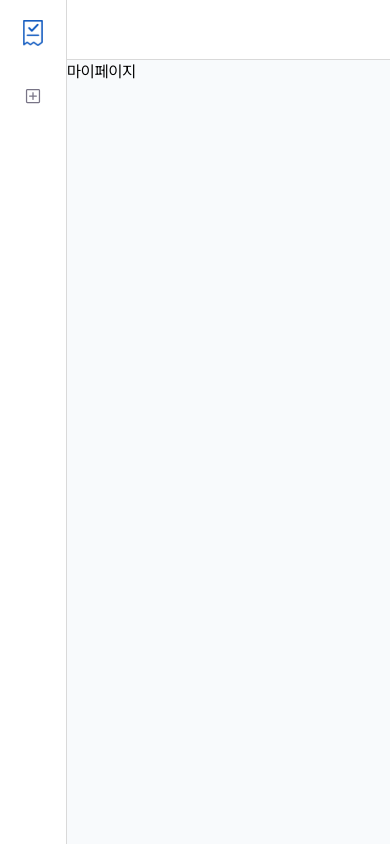
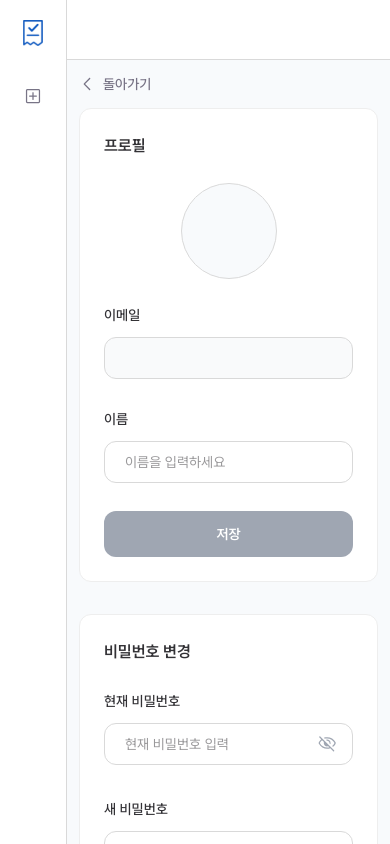
Before and after one commit to LMS10/ReMate, a Next.js app: page /mypage in a window 390 px wide. Built offline with nearby package versions, Linux system fonts and the light colour scheme; no server answers.

Commit message:
✨ Feat: 마이페이지 반응형 구현 및 프로필·비밀번호 변경 연동

```diff
--- a/src/app/(after-login)/mypage/page.tsx
+++ b/src/app/(after-login)/mypage/page.tsx
@@ -1,3 +1,276 @@
+'use client';
+
+import { useEffect, useRef, useState } from 'react';
+import { useQueryClient } from '@tanstack/react-query';
+import { toast } from 'react-toastify';
+import Image from 'next/image';
+import { useRouter } from 'next/navigation';
+import { useGetMe } from '@/apis/auth/auth.queries';
+import { useUploadFileMutation } from '@/apis/file/file.queries';
+import {
+  useUpdateNameMutation,
+  useUpdateProfileImageMutation,
+  useUpdatePasswordMutation,
+} from '@/apis/user/user.queries';
+import Button from '@/components/Buttons';
+import Icon from '@/components/Icon';
+import Input from '@/components/Input';
+import { isApiError } from '@/utils/apiError';
+
+const BASE_URL = process.env.NEXT_PUBLIC_API_URL ?? '';
+
 export default function Page() {
-  return <div>마이페이지</div>;
+  const router = useRouter();
+  const queryClient = useQueryClient();
+  const { data: meData } = useGetMe();
+  const user = meData?.data;
+
+  const fileInputRef = useRef<HTMLInputElement>(null);
+  const selectedFileRef = useRef<File | null>(null);
+  const [hasSelectedFile, setHasSelectedFile] = useState(false);
+  const [previewUrl, setPreviewUrl] = useState<string | null>(null);
+
+  const [name, setName] = useState('');
+  const [initialName, setInitialName] = useState('');
+
+  useEffect(() => {
+    if (!user) return;
+
+    setName(user.name);
+    setInitialName(user.name);
+
+    if (!selectedFileRef.current) {
+      if (user.picture) {
+        const url = user.picture.startsWith('http') ? user.picture : `${BASE_URL}${user.picture}`;
+        setPreviewUrl(url);
+      } else {
+        setPreviewUrl(null);
+      }
+    }
+  }, [user]);
+
+  const [currentPassword, setCurrentPassword] = useState('');
+  const [newPassword, setNewPassword] = useState('');
+  const [confirmPassword, setConfirmPassword] = useState('');
+  const [currentPasswordError, setCurrentPasswordError] = useState('');
+  const [newPasswordError, setNewPasswordError] = useState('');
+  const [confirmPasswordError, setConfirmPasswordError] = useState('');
+
+  const [isProfileLoading, setIsProfileLoading] = useState(false);
+  const [isPasswordLoading, setIsPasswordLoading] = useState(false);
+
+  const { mutateAsync: uploadFile } = useUploadFileMutation();
+  const { mutateAsync: updateProfileImage } = useUpdateProfileImageMutation();
+  const { mutateAsync: updateName } = useUpdateNameMutation();
+  const { mutateAsync: updatePassword } = useUpdatePasswordMutation();
+
+  const isNameChanged = name !== initialName;
+  const isImageChanged = hasSelectedFile;
+  const isProfileChanged = isNameChanged || isImageChanged;
+  const isNameEmpty = name.trim() === '';
+  const isProfileSaveDisabled = !isProfileChanged || isNameEmpty;
+  const isPasswordFilled =
+    currentPassword.length > 0 && newPassword.length > 0 && confirmPassword.length > 0;
+
+  const handleFileChange = (e: React.ChangeEvent<HTMLInputElement>) => {
+    const file = e.target.files?.[0];
+    if (!file) return;
+    selectedFileRef.current = file;
+    setHasSelectedFile(true);
+    const reader = new FileReader();
+    reader.onload = () => setPreviewUrl(reader.result as string);
+    reader.readAsDataURL(file);
+  };
+
+  const handleProfileSave = async () => {
+    setIsProfileLoading(true);
+    try {
+      const tasks: Promise<unknown>[] = [];
+
+      if (isImageChanged && selectedFileRef.current) {
+        tasks.push(
+          uploadFile({ file: selectedFileRef.current, type: 'PROFILE' })
+            .then((res: { fileId: number }) => updateProfileImage({ fileId: res.fileId }))
+            .catch((err: unknown) => {
+              if (isApiError(err) && err.status === 400) {
+                toast.error('허용되지 않은 파일 형식입니다.');
+              } else if (isApiError(err) && err.status === 404) {
+                toast.error('파일을 찾을 수 없습니다.');
+              } else {
+                toast.error('프로필 이미지 변경에 실패했습니다.');
+              }
+              throw err;
+            }),
+        );
+      }
+
+      if (isNameChanged) {
+        tasks.push(
+          updateName({ name }).catch((err: unknown) => {
+            toast.error('이름 변경에 실패했습니다.');
+            throw err;
+          }),
+        );
+      }
+
+      await Promise.all(tasks);
+      toast.success('프로필이 수정되었습니다.');
+      selectedFileRef.current = null;
+      setHasSelectedFile(false);
+
+      await queryClient.invalidateQueries({ queryKey: ['auth', 'me'] });
+      router.refresh();
+    } catch {
+    } finally {
+      setIsProfileLoading(false);
+    }
+  };
+
+  const handlePasswordSave = async () => {
+    setCurrentPasswordError('');
+    setNewPasswordError('');
+    setConfirmPasswordError('');
+
+    if (newPassword !== confirmPassword) {
+      setConfirmPasswordError('새 비밀번호가 일치하지 않습니다.');
+      return;
+    }
+
+    setIsPasswordLoading(true);
+    try {
+      await updatePassword({ currentPassword, newPassword, confirmPassword });
+      toast.success('비밀번호가 변경되었습니다.');
+      setCurrentPassword('');
+      setNewPassword('');
+      setConfirmPassword('');
+    } catch (err: unknown) {
+      if (isApiError(err) && err.status === 401) {
+        setCurrentPasswordError('현재 비밀번호가 일치하지 않습니다.');
+      } else if (isApiError(err) && err.status === 400) {
+        setNewPasswordError('비밀번호는 영문, 숫자, 특수문자 포함 6자 이상입니다.');
+      } else {
+        toast.error('비밀번호 변경에 실패했습니다.');
+      }
+    } finally {
+      setIsPasswordLoading(false);
+    }
+  };
+
+  return (
+    <div className='mb-12 w-full max-w-3xl p-3 md:p-5'>
+      <button
+        onClick={() => router.back()}
+        className='text-md mb-3 flex cursor-pointer items-center gap-2 font-medium text-gray-500 md:mb-5 md:text-lg'
+      >
+        <Icon name='arrowLeft' size={16} className='md:h-4.5 md:w-4.5' />
+        돌아가기
+      </button>
+
+      <section className='mb-8 rounded-xl border border-gray-200 bg-white p-6 md:p-8'>
+        <h2 className='text-black-200 mb-6 text-lg font-semibold md:text-xl'>프로필</h2>
+
+        <div className='flex flex-col items-center gap-6 sm:flex-row sm:items-start sm:gap-8'>
+          <div className='shrink-0'>
+            <input
+              ref={fileInputRef}
+              type='file'
+              accept='image/*'
+              className='hidden'
+              onChange={handleFileChange}
+            />
+            <div
+              className='group relative h-24 w-24 cursor-pointer rounded-full border border-gray-300 bg-gray-100 md:h-28 md:w-28'
+              onClick={() => fileInputRef.current?.click()}
+            >
+              {previewUrl && (
+                <Image
+                  src={previewUrl}
+                  alt='프로필 이미지'
+                  fill
+                  className='rounded-full object-cover'
+                />
+              )}
+              <div className='absolute inset-0 hidden items-center justify-center rounded-full bg-black/30 group-hover:flex'>
+                <Icon name='plus' size={28} className='text-white' />
+              </div>
+            </div>
+          </div>
+
+          <div className='w-full flex-1 space-y-1'>
+            <Input
+              label='이메일'
+              type='email'
+              value={user?.email ?? ''}
+              readOnly
+              disabled
+              className='bg-gray-50 text-gray-400'
+            />
+            <Input
+              label='이름'
+              type='text'
+              value={name}
+              onChange={(e) => setName(e.target.value)}
+              placeholder='이름을 입력하세요'
+            />
+            <Button
+              className='w-full'
+              disabled={isProfileSaveDisabled}
+              loading={isProfileLoading}
+              onClick={handleProfileSave}
+            >
+              저장
+            </Button>
+          </div>
+        </div>
+      </section>
+
+      <section className='rounded-xl border border-gray-200 bg-white p-6 md:p-8'>
+        <h2 className='text-black-200 mb-6 text-lg font-semibold md:text-xl'>비밀번호 변경</h2>
+
+        <div className='space-y-2'>
+          <Input
+            label='현재 비밀번호'
+            type='password'
+            value={currentPassword}
+            onChange={(e) => {
+              setCurrentPassword(e.target.value);
+              if (currentPasswordError) setCurrentPasswordError('');
+            }}
+            placeholder='현재 비밀번호 입력'
+            error={currentPasswordError}
+          />
+          <Input
+            label='새 비밀번호'
+            type='password'
+            value={newPassword}
+            onChange={(e) => {
+              setNewPassword(e.target.value);
+              if (newPasswordError) setNewPasswordError('');
+            }}
+            placeholder='영문, 숫자, 특수문자(!@#$%^&*) 포함 6자 이상'
+            error={newPasswordError}
+          />
+          <Input
+            label='새 비밀번호 확인'
+            type='password'
+            value={confirmPassword}
+            onChange={(e) => {
+              setConfirmPassword(e.target.value);
+              if (confirmPasswordError) setConfirmPasswordError('');
+            }}
+            placeholder='새 비밀번호 입력'
+            error={confirmPasswordError}
+          />
+          <Button
+            className='mt-1.5 w-full'
+            disabled={!isPasswordFilled}
+            loading={isPasswordLoading}
+            onClick={handlePasswordSave}
+          >
+            저장
+          </Button>
+        </div>
+      </section>
+    </div>
+  );
 }
```
